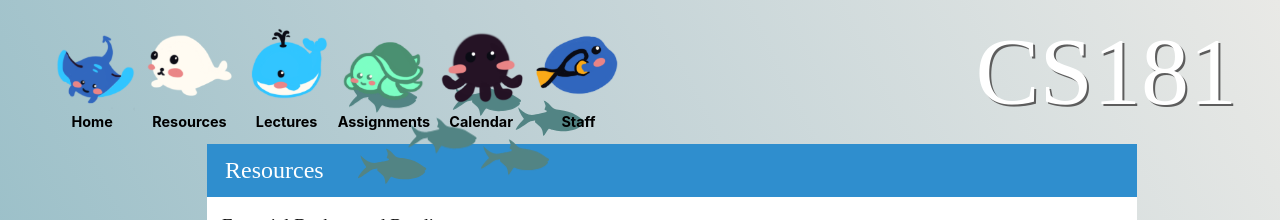
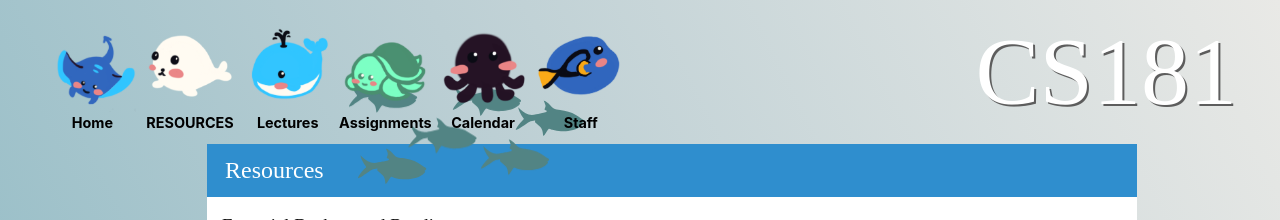
Before and after one commit to brown-cs181-fall22/brown-cs181-fall22, a Jekyll site: the page built from resources.md, in a window 1280 px wide and 900 px high. Shown: the top 220 px of the window. Built offline with Jekyll 4.4.1, drawn with Linux system fonts in a browser that asks for light colours; some web fonts are replaced.

```diff
--- a/resources.md
+++ b/resources.md
@@ -1,6 +1,6 @@
 ---
 layout: default
-title: Resources
+title: RESOURCES
 windowTitle: Resources
 icon: resources_icon.png
 link_types: []
```
